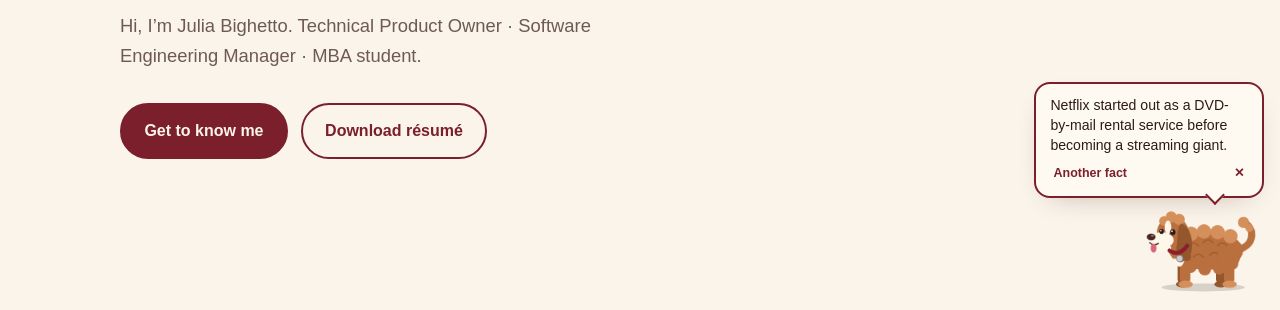
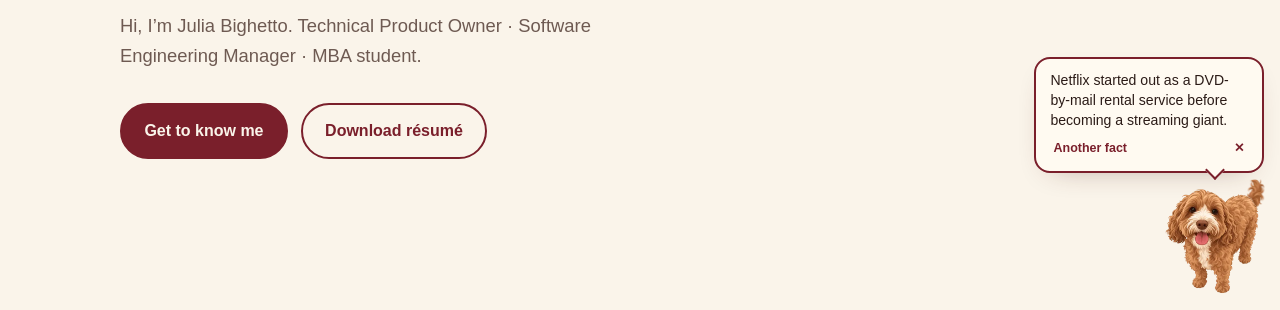
Before and after one commit to jbighetto/julia-portfolio, an Astro site: page / in a window 1280 px wide. Shown: the part 490-800 px from the top of the page. Built offline with nearby package versions, Linux system fonts and the light colour scheme; Astro itself is replaced by a stand-in of ours.

Commit message:
Use Nina's illustration as the sprite, with a separately wagging tail
Co-Authored-By: Claude Sonnet 5.5 <noreply@anthropic.com>
Claude-Session: https://claude.ai/code/session_018dMrW61PZEn6HhGrpyUPUr

```diff
--- a/src/components/Nina.astro
+++ b/src/components/Nina.astro
@@ -21,14 +21,13 @@ import NinaSprite from './NinaSprite.astro';
 
 <style is:global>
   .nina {
-    position: fixed; top: 0; left: 0; z-index: 60; width: 120px; height: 90px;
+    position: fixed; top: 0; left: 0; z-index: 60; width: 100px; height: 115px;
     pointer-events: none; will-change: transform;
   }
   html[data-nina='off'] .nina { display: none; }
   .nina .body { all: unset; display: block; width: 100%; height: 100%; cursor: pointer; pointer-events: auto; }
   .nina .body:focus-visible { outline: 3px solid var(--terracotta); border-radius: 12px; }
-  .nina .sprite { display: block; width: 100%; height: 100%; transition: transform 0.15s; }
-  .nina-svg { width: 100%; height: 100%; overflow: visible; }
+  .nina .sprite { display: block; width: 100%; height: 100%; transition: transform 0.2s; }
 
   /* Speech bubble */
   .nina .bubble {
@@ -56,31 +55,28 @@ import NinaSprite from './NinaSprite.astro';
   }
   .nina .actions button:hover { text-decoration: underline; }
 
-  /* Animation: tail always wags, legs move when walking, ear + head bob */
-  .nina-tail { transform-origin: 30px 56px; animation: nina-wag 1.1s ease-in-out infinite alternate; }
-  .nina.is-happy .nina-tail, .nina.is-walking .nina-tail { animation-duration: 0.35s; }
-  .nina-leg { transform-origin: center 64px; }
-  .nina.is-walking .nina-leg-a { animation: nina-step 0.42s ease-in-out infinite alternate; }
-  .nina.is-walking .nina-leg-b { animation: nina-step 0.42s ease-in-out infinite alternate-reverse; }
-  .nina.is-walking .sprite { animation: nina-bounce 0.42s ease-in-out infinite alternate; }
-  .nina-head { transform-origin: 106px 56px; }
-  .nina.is-walking .nina-head { animation: nina-nod 0.42s ease-in-out infinite alternate; }
-  .nina-ear { transform-origin: 104px 26px; animation: nina-ear 3s ease-in-out infinite alternate; }
-  .nina.is-walking .nina-ear { animation: nina-ear 0.42s ease-in-out infinite alternate; }
-  .nina-eye { transform-box: fill-box; transform-origin: center; animation: nina-blink 5s infinite; }
-  .nina-tongue { opacity: 0; transition: opacity 0.2s; }
-  .nina.is-happy .nina-tongue, .nina.is-walking .nina-tongue { opacity: 1; }
-  .nina-tags { transform-origin: 106px 64px; animation: nina-ear 2s ease-in-out infinite alternate; }
+  /* Nina is one illustration in two layers: the body, and a clipped copy of the tail that wags. */
+  .nina-pup { position: relative; display: block; width: 100%; height: 100%; transform-origin: 50% 100%; animation: nina-breathe 3.2s ease-in-out infinite alternate; }
+  .nina-pup img { position: absolute; inset: 0; width: 100%; height: 100%; user-select: none; -webkit-user-drag: none; }
+  /* Tail polygon follows the back's edge: body layer omits it, tail layer shows only it. */
+  .nina-body-img { clip-path: polygon(0 0, 82.4% 0, 82.4% 15.1%, 87% 17%, 93.5% 25.8%, 94% 26.6%, 100% 26.6%, 100% 100%, 0 100%); }
+  .nina-tail-img { clip-path: polygon(82.4% 0, 100% 0, 100% 26.6%, 94% 26.6%, 93.5% 25.8%, 87% 17%, 82.4% 15.1%); transform-origin: 89.8% 21%; animation: nina-wag 1.2s ease-in-out infinite alternate; }
+  .nina.is-happy .nina-tail-img, .nina.is-walking .nina-tail-img { animation-duration: 0.3s; }
 
-  @keyframes nina-wag { from { transform: rotate(-14deg); } to { transform: rotate(16deg); } }
-  @keyframes nina-step { from { transform: rotate(-22deg); } to { transform: rotate(22deg); } }
-  @keyframes nina-bounce { to { translate: 0 -3px; } }
-  @keyframes nina-nod { to { transform: rotate(3deg) translateY(1px); } }
-  @keyframes nina-ear { to { transform: rotate(7deg); } }
-  @keyframes nina-blink { 0%, 94%, 100% { transform: scaleY(1); } 97% { transform: scaleY(0.1); } }
+  /* Lean into the direction of travel, and hop while walking. */
+  .nina .sprite { transform-origin: 50% 100%; }
+  .nina.is-walking .sprite { transform: rotate(calc(var(--face, 1) * 6deg)); }
+  .nina.is-walking .nina-pup { animation: nina-hop 0.34s ease-in-out infinite alternate; }
+  .nina.is-happy:not(.is-walking) .nina-pup { animation: nina-happy 0.5s ease-in-out 2; }
 
-  @media (max-width: 600px) { .nina { width: 84px; height: 63px; } .nina .bubble { width: 200px; margin-left: -100px; } }
+  @keyframes nina-wag { from { transform: rotate(-9deg); } to { transform: rotate(11deg); } }
+  @keyframes nina-breathe { to { transform: scale(1.015, 1.035); } }
+  @keyframes nina-hop { from { transform: translateY(0) rotate(-3deg); } to { transform: translateY(-7px) rotate(3deg); } }
+  @keyframes nina-happy { 50% { transform: translateY(-8px) scale(1.03, 0.98); } }
+
+  @media (max-width: 600px) { .nina { width: 72px; height: 83px; } .nina .bubble { width: 200px; margin-left: -100px; } }
   @media (prefers-reduced-motion: reduce) {
-    .nina-tail, .nina-ear, .nina-eye, .nina-tags, .nina .sprite, .nina-leg, .nina-head { animation: none !important; }
+    .nina-pup, .nina-tail-img { animation: none !important; }
+    .nina .sprite { transform: none !important; }
   }
 </style>
--- a/src/components/NinaSprite.astro
+++ b/src/components/NinaSprite.astro
@@ -1,65 +1,9 @@
 ---
-// Nina, drawn as inline SVG (faces right). Animated via the classes below;
-// the state classes (.is-walking, .is-happy) live on the parent .nina element.
+// Nina: one illustration, two layers. The tail is a clipped copy of the same image so it
+// can wag on its own while the body stays put (see Nina.astro for the animations).
+const src = '/nina/nina.webp';
 ---
-<svg class="nina-svg" viewBox="0 0 150 112" role="img" aria-label="Nina the dog" xmlns="http://www.w3.org/2000/svg">
-  <ellipse class="nina-shadow" cx="76" cy="104" rx="52" ry="5" fill="#000" opacity="0.14" />
-
-  <!-- far legs -->
-  <g class="nina-leg nina-leg-b"><rect x="48" y="62" width="12" height="38" rx="6" fill="#94562c" /><ellipse cx="54" cy="100" rx="8" ry="4" fill="#94562c" /></g>
-  <g class="nina-leg nina-leg-a"><rect x="96" y="62" width="12" height="38" rx="6" fill="#94562c" /><ellipse cx="102" cy="100" rx="8" ry="4" fill="#94562c" /></g>
-
-  <!-- tail -->
-  <g class="nina-tail">
-    <path d="M30 56 C12 54 6 34 20 24" stroke="#b9703e" stroke-width="9" stroke-linecap="round" fill="none" />
-    <circle cx="20" cy="24" r="7" fill="#d58f5a" /><circle cx="14" cy="32" r="5" fill="#d58f5a" />
-  </g>
-
-  <!-- body: ellipse + curls for the curly coat -->
-  <ellipse cx="72" cy="58" rx="46" ry="24" fill="#b9703e" />
-  <g fill="#d58f5a">
-    <circle cx="42" cy="40" r="9" /><circle cx="58" cy="35" r="9" /><circle cx="75" cy="34" r="9" />
-    <circle cx="91" cy="37" r="9" /><circle cx="104" cy="44" r="8" />
-  </g>
-  <g fill="#b9703e">
-    <circle cx="40" cy="74" r="8" /><circle cx="56" cy="80" r="8" /><circle cx="74" cy="81" r="8" /><circle cx="92" cy="78" r="8" />
-  </g>
-  <g stroke="#94562c" stroke-width="2" fill="none" stroke-linecap="round" opacity="0.55">
-    <path d="M46 52 q6 -7 12 0" /><path d="M64 48 q6 -7 12 0" /><path d="M82 52 q6 -7 12 0" /><path d="M56 64 q6 -7 12 0" /><path d="M76 66 q6 -7 12 0" />
-  </g>
-
-  <!-- near legs -->
-  <g class="nina-leg nina-leg-a"><ellipse cx="44" cy="66" rx="14" ry="14" fill="#b9703e" /><rect x="37" y="64" width="13" height="36" rx="6.5" fill="#b9703e" /><ellipse cx="43" cy="100" rx="9" ry="4.5" fill="#d58f5a" /></g>
-  <g class="nina-leg nina-leg-b"><rect x="92" y="64" width="13" height="36" rx="6.5" fill="#b9703e" /><ellipse cx="98" cy="100" rx="9" ry="4.5" fill="#d58f5a" /></g>
-
-  <!-- chest patch -->
-  <ellipse cx="106" cy="66" rx="7" ry="12" fill="#fff7ea" />
-
-  <!-- head -->
-  <g class="nina-head">
-    <ellipse cx="106" cy="52" rx="15" ry="17" fill="#b9703e" />
-    <circle cx="114" cy="36" r="20" fill="#b9703e" />
-    <g fill="#d58f5a"><circle cx="106" cy="19" r="7" /><circle cx="116" cy="16" r="7" /><circle cx="125" cy="21" r="6" /></g>
-    <ellipse cx="128" cy="45" rx="15" ry="10" fill="#fff7ea" />
-    <circle cx="121" cy="55" r="5" fill="#fff7ea" /><circle cx="130" cy="55" r="4.5" fill="#fff7ea" />
-    <ellipse cx="120" cy="29" rx="4.2" ry="8.5" fill="#fff7ea" />
-    <g class="nina-eyes" fill="#2b1b17">
-      <ellipse class="nina-eye" cx="114" cy="35" rx="3.4" ry="3.8" /><ellipse class="nina-eye" cx="128" cy="34" rx="2.8" ry="3.2" />
-    </g>
-    <circle cx="115" cy="33.8" r="1.1" fill="#fff" /><circle cx="129" cy="33" r="0.9" fill="#fff" />
-    <ellipse cx="141" cy="41" rx="5.5" ry="4.2" fill="#4a2723" /><ellipse cx="139.5" cy="39.6" rx="1.8" ry="1" fill="#fff" opacity="0.5" />
-    <path d="M132 49 q6 4 11 -1" stroke="#4a2723" stroke-width="1.6" fill="none" stroke-linecap="round" />
-    <ellipse class="nina-tongue" cx="138" cy="55" rx="3.6" ry="5.5" fill="#d9677a" />
-    <!-- floppy ear -->
-    <g class="nina-ear">
-      <path d="M104 24 C90 28 86 54 94 68 C101 76 112 66 109 50 C108 40 109 31 104 24Z" fill="#94562c" />
-      <circle cx="96" cy="66" r="5" fill="#94562c" /><circle cx="104" cy="68" r="4.5" fill="#94562c" />
-    </g>
-  </g>
-
-  <!-- collar and ESA tag -->
-  <path d="M96 52 Q106 66 118 58" stroke="#8a1f2d" stroke-width="5" fill="none" stroke-linecap="round" />
-  <g class="nina-tags">
-    <circle cx="106" cy="68" r="4" fill="#c9ccd2" stroke="#8d929c" stroke-width="1" />
-  </g>
-</svg>
+<span class="nina-pup">
+  <img class="nina-body-img" src={src} alt="Nina the dog" width="360" height="413" draggable="false" />
+  <img class="nina-tail-img" src={src} alt="" aria-hidden="true" width="360" height="413" draggable="false" />
+</span>
--- a/src/scripts/nina/movement.ts
+++ b/src/scripts/nina/movement.ts
@@ -2,20 +2,20 @@
 // in the corner and trots in place while the page scrolls.
 
 const SPEED = 320; // px per second, top speed
-const SIZE = { w: 120, h: 90 };
+const SIZE = { w: 100, h: 115 };
 
 export function initMovement(root: HTMLElement, sprite: HTMLElement) {
   const reduceMotion = matchMedia('(prefers-reduced-motion: reduce)').matches;
   const canFollow = matchMedia('(pointer: fine)').matches && !reduceMotion;
   const small = () => window.innerWidth < 600;
-  const size = () => (small() ? { w: 84, h: 63 } : SIZE);
+  const size = () => (small() ? { w: 72, h: 83 } : SIZE);
 
   const home = () => ({ x: window.innerWidth - size().w - 16, y: window.innerHeight - size().h - 16 });
   const clamp = (v: number, min: number, max: number) => Math.min(Math.max(v, min), max);
 
   let pos = home();
   let target = home();
-  let facing = -1; // faces left at home so she looks into the page
+  let facing = -1; // leans left at home, toward the page
   let last = 0;
   let raf = 0;
   let walking = false;
@@ -28,7 +28,7 @@ export function initMovement(root: HTMLElement, sprite: HTMLElement) {
 
   function render() {
     root.style.transform = `translate3d(${pos.x}px, ${pos.y}px, 0)`;
-    sprite.style.transform = `scaleX(${facing})`;
+    sprite.style.setProperty('--face', String(facing));
     const { w } = size();
     root.classList.toggle('bubble-left', pos.x < 190);
     root.classList.toggle('bubble-right', pos.x > window.innerWidth - w - 190);
```
Also changed, not shown: public/nina/nina.webp (added).
